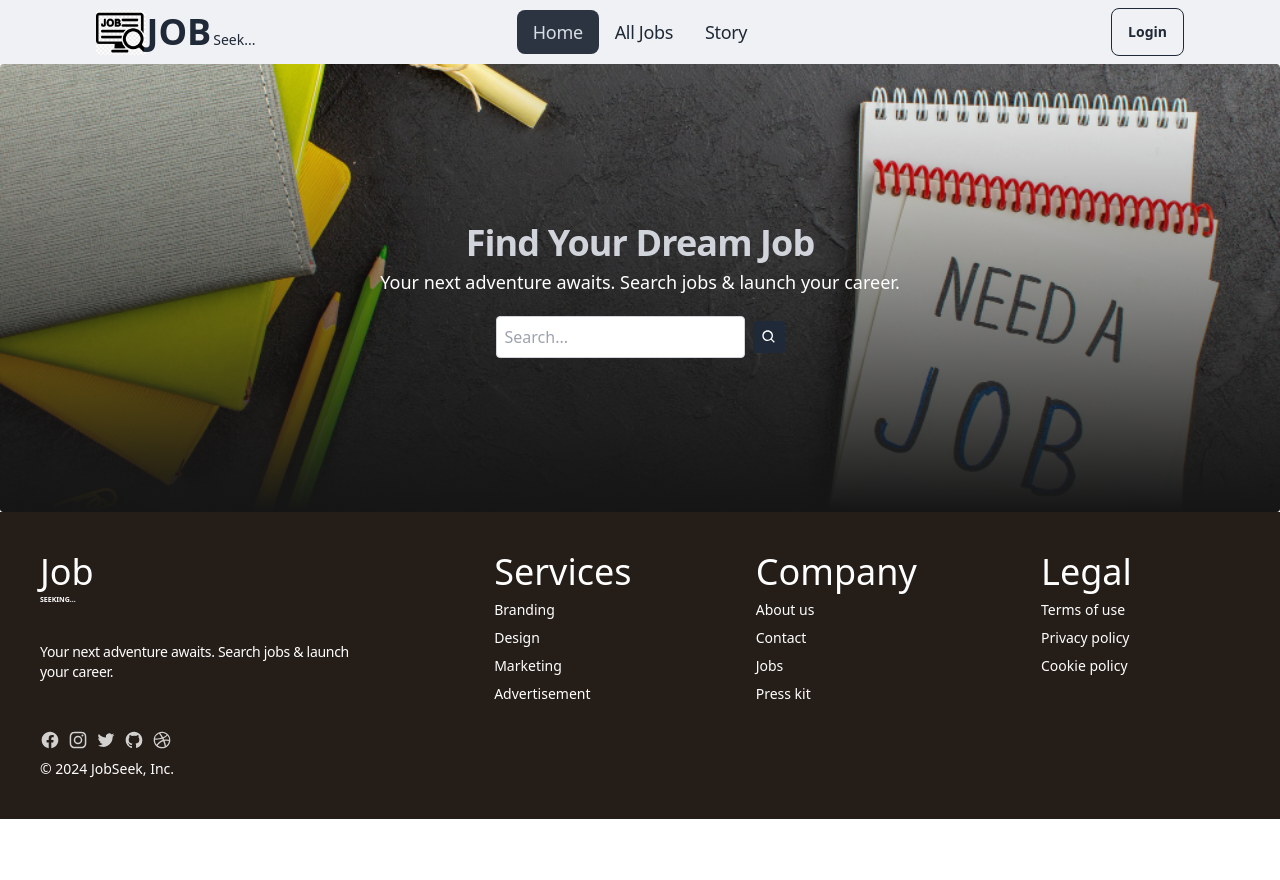
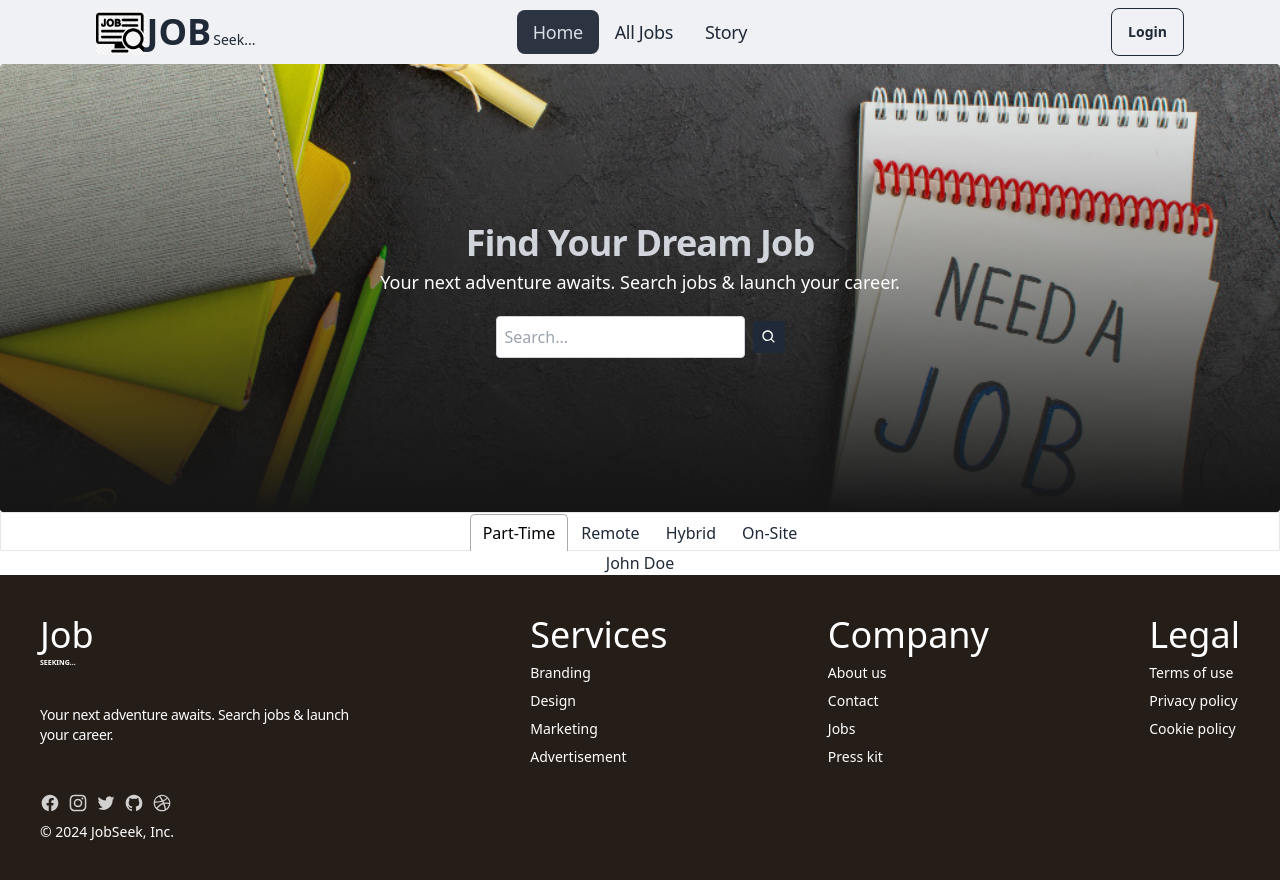
Before and after one commit to MH-Shawon/job-seeking-client, a React (Vite) app: page / in a window 1280 px wide. Before the commit the page ends 819 px from the top, so only its background shows below. Built offline with nearby package versions, Linux system fonts and the light colour scheme; no server answers.

Commit message:
react tab added

```diff
--- /dev/null
+++ b/src/Components/Layouts/JobCategory/JobCategory.jsx
@@ -0,0 +1,41 @@
+import { useEffect, useState } from "react";
+
+import { Tab, TabList, TabPanel, Tabs } from "react-tabs";
+import JobTab from "./JobTab/JobTab";
+
+const JobCategory=()=>{
+    const [jobs, setJobs] = useState([]);
+    const [selectedCategory, setSelectedCategory] = useState(null);
+    useEffect(()=>{
+        fetch('allJobs.json')
+        .then(res=>res.json())
+        .then(data=>setJobs(data))
+
+    },[])
+    const uniqueCategories = Array.from(new Set(jobs.map(job => job.category)))
+    const filteredJobs = selectedCategory
+        ? jobs.filter(job => job.category === selectedCategory)
+        : jobs;
+    return(
+        <div>
+            <Tabs>
+                <TabList className="border flex items-center justify-center">
+                    {uniqueCategories.map((category, index) => (
+                        <Tab key={index} onClick={() => setSelectedCategory(category)}>
+                            {category}
+                        </Tab>
+                    ))}
+                </TabList>
+<div className="">
+                    {uniqueCategories.map((category, index) => (
+                        <TabPanel key={index}>
+
+                            <JobTab filteredJobs={filteredJobs} />
+                        </TabPanel>
+                    ))}
+</div>
+
+            </Tabs>
+        </div>
+    )}
+export default JobCategory;
--- /dev/null
+++ b/src/Components/Layouts/JobCategory/JobTab/JobTab.jsx
@@ -0,0 +1,11 @@
+import "react-tabs/style/react-tabs.css";
+
+const JobTab=({filteredJobs})=>{
+    console.log(filteredJobs[0].name)
+
+    return(
+        <div className="text-center">
+            {filteredJobs[0].name}
+        </div>
+    )}
+export default JobTab;
--- a/src/Components/Layouts/JobsSection/AllJobs/AllJobs.jsx
+++ b/src/Components/Layouts/JobsSection/AllJobs/AllJobs.jsx
@@ -112,8 +112,8 @@ const AllJobs = () => {
                         </tr>
                     </thead>
                     <tbody>
-                        {filteredJobs.map((job) => (
-                            <JobsTable key={job.jobTitle} job={job}></JobsTable>
+                        {filteredJobs.map((job, index) => (
+                            <JobsTable key={index} job={job}></JobsTable>
                         ))}
                     </tbody>
                 </table>
--- a/src/Components/Layouts/JobsSection/JobTab/JobTab.jsx
+++ /dev/null
@@ -1,23 +0,0 @@
-import { Tab, TabList, TabPanel, Tabs } from "react-tabs";
-import "react-tabs/style/react-tabs.css";
-
-const JobTab=({job})=>{
-    console.log(job)
-    return(
-        <div>
-            <Tabs>
-                <TabList>
-                    <Tab>Title 1</Tab>
-                    <Tab>Title 2</Tab>
-                </TabList>
-
-                <TabPanel>
-                    <h2>Any content 1</h2>
-                </TabPanel>
-                <TabPanel>
-                    <h2>Any content 2</h2>
-                </TabPanel>
-            </Tabs>
-        </div>
-    )}
-export default JobTab;
--- a/src/Components/Pages/Home/Home.jsx
+++ b/src/Components/Pages/Home/Home.jsx
@@ -1,11 +1,12 @@
 import Banner from "../../Layouts/Banner/Banner";
+import JobCategory from "../../Layouts/JobCategory/JobCategory";
 
 
 const Home=()=>{
     return(
         <div>
              <Banner />
-
+             <JobCategory />
         </div>
     )}
 export default Home;
--- a/src/Components/Pages/SharedPages/Footer/Footer.jsx
+++ b/src/Components/Pages/SharedPages/Footer/Footer.jsx
@@ -1,7 +1,7 @@
 
 const Footer=()=>{
     return(
-        <footer className="footer p-10 bg-[#251D18] text-white">
+        <footer className="footer sm:flex sm:flex-col md:flex-row md:justify-between justify-center p-10 bg-[#251D18] text-white">
             <div>
                 <h3 className="font-merriweather text-4xl font-medium">Job</h3>
                 <p className="uppercase text-[7px]  font-semibold p-0 mt-[-10px] text-white ">
--- a/src/Components/Routes/router.jsx
+++ b/src/Components/Routes/router.jsx
@@ -22,7 +22,6 @@ const router = createBrowserRouter([
       {
         path:'/alljobs',
         element:<AllJobs />,
-        loader: () => fetch(`/json/allJobs.json`)
       },
       {
         path:'/story',
```
